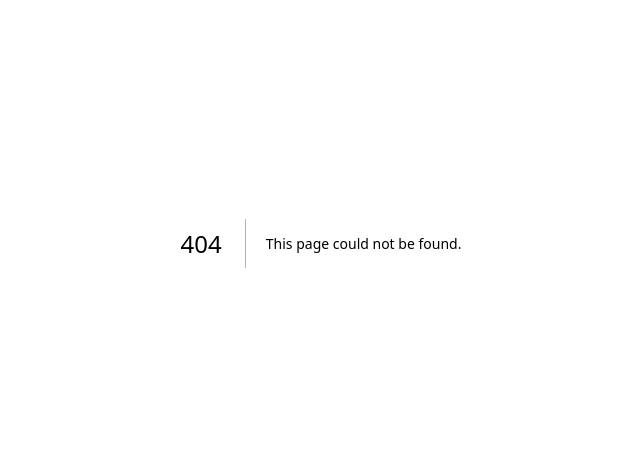
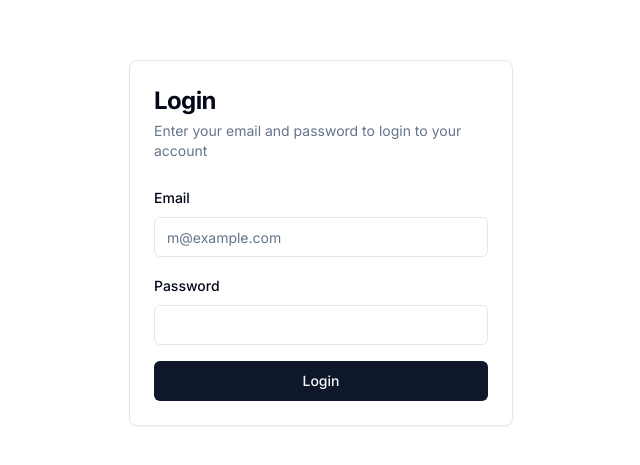
Before and after one commit to cayke1/PaymePls-FrontEnd, a Next.js app: page /login in a window 1280 px wide. Before the commit this address had no page. Shown: the part 157-622 px from the top of the page, without its empty margins (319-959 px from the left). Built offline with nearby package versions, Linux system fonts and the light colour scheme.

Commit message:
feat: login page skeleton

```diff
--- /dev/null
+++ b/src/app/login/page.tsx
@@ -0,0 +1,96 @@
+"use client";
+import { use, useContext, useEffect } from "react";
+// import { AuthContext } from "../contexts/Auth/AuthContext";
+import { z } from "zod";
+import { SubmitHandler, useForm } from "react-hook-form";
+import { zodResolver } from "@hookform/resolvers/zod";
+import {
+  Card,
+  CardContent,
+  CardDescription,
+  CardHeader,
+  CardTitle,
+} from "@/components/ui/card";
+import { Label } from "@/components/ui/label";
+import { Input } from "@/components/ui/input";
+import { Button } from "@/components/ui/button";
+// import { useRedirect } from "../hooks/useRedirect";
+// import { Events } from "../contexts/Alert/Events.enum"
+// import { AlertContext } from "../contexts/Alert/AlertContext";
+
+const LoginSchema = z.object({
+  email: z.string().email(),
+  password: z.string(),
+});
+
+type LoginSchemaType = z.infer<typeof LoginSchema>;
+export default function Login() {
+  //const { to } = useRedirect();
+  //   const auth = useContext(AuthContext);
+  //   const alert = useContext(AlertContext);
+  const {
+    register,
+    handleSubmit,
+    formState: { errors },
+  } = useForm<LoginSchemaType>({
+    resolver: zodResolver(LoginSchema),
+  });
+
+  useEffect(() => {
+    // const event = alert.getEvent();
+    // if (event) {
+    //   alert.alertEvent(event);
+    // }
+  });
+
+  const onSubmit: SubmitHandler<LoginSchemaType> = async (data) => {
+    console.log(data);
+    // const isUserLogged = await auth.signin(data.email, data.password);
+    // if (!isUserLogged) {
+    //   alert.alertEvent(Events.invalidCredentials);
+    // }
+    // if (isUserLogged) {
+    //   to("/dashboard/pdv");
+    // }
+  };
+  return (
+    <div className="flex items-center justify-center h-screen">
+      <Card className="mx-auto max-w-sm">
+        <CardHeader className="space-y-1">
+          <CardTitle className="text-2xl font-bold">Login</CardTitle>
+          <CardDescription>
+            Enter your email and password to login to your account
+          </CardDescription>
+        </CardHeader>
+        <CardContent>
+          <form onSubmit={handleSubmit(onSubmit)}>
+            <div className="space-y-4">
+              <div className="space-y-2">
+                <Label htmlFor="email">Email</Label>
+                <Input
+                  id="email"
+                  type="email"
+                  placeholder="m@example.com"
+                  required
+                  {...register("email")}
+                />
+              </div>
+              <div className="space-y-2">
+                <Label htmlFor="password">Password</Label>
+                <Input
+                  id="password"
+                  type="password"
+                  required
+                  {...register("password")}
+                />
+              </div>
+              <Button type="submit" className="w-full">
+                Login
+              </Button>
+            </div>
+          </form>
+        </CardContent>
+      </Card>
+    </div>
+  );
+}
--- a/src/app/page.tsx
+++ b/src/app/page.tsx
@@ -1,113 +1,5 @@
-import Image from "next/image";
-
-export default function Home() {
+export default function Component() {
   return (
-    <main className="flex min-h-screen flex-col items-center justify-between p-24">
-      <div className="z-10 w-full max-w-5xl items-center justify-between font-mono text-sm lg:flex">
-        <p className="fixed left-0 top-0 flex w-full justify-center border-b border-gray-300 bg-gradient-to-b from-zinc-200 pb-6 pt-8 backdrop-blur-2xl dark:border-neutral-800 dark:bg-zinc-800/30 dark:from-inherit lg:static lg:w-auto  lg:rounded-xl lg:border lg:bg-gray-200 lg:p-4 lg:dark:bg-zinc-800/30">
-          Get started by editing&nbsp;
-          <code className="font-mono font-bold">src/app/page.tsx</code>
-        </p>
-        <div className="fixed bottom-0 left-0 flex h-48 w-full items-end justify-center bg-gradient-to-t from-white via-white dark:from-black dark:via-black lg:static lg:size-auto lg:bg-none">
-          <a
-            className="pointer-events-none flex place-items-center gap-2 p-8 lg:pointer-events-auto lg:p-0"
-            href="https://vercel.com?utm_source=create-next-app&utm_medium=appdir-template&utm_campaign=create-next-app"
-            target="_blank"
-            rel="noopener noreferrer"
-          >
-            By{" "}
-            <Image
-              src="/vercel.svg"
-              alt="Vercel Logo"
-              className="dark:invert"
-              width={100}
-              height={24}
-              priority
-            />
-          </a>
-        </div>
-      </div>
-
-      <div className="relative z-[-1] flex place-items-center before:absolute before:h-[300px] before:w-full before:-translate-x-1/2 before:rounded-full before:bg-gradient-radial before:from-white before:to-transparent before:blur-2xl before:content-[''] after:absolute after:-z-20 after:h-[180px] after:w-full after:translate-x-1/3 after:bg-gradient-conic after:from-sky-200 after:via-blue-200 after:blur-2xl after:content-[''] before:dark:bg-gradient-to-br before:dark:from-transparent before:dark:to-blue-700 before:dark:opacity-10 after:dark:from-sky-900 after:dark:via-[#0141ff] after:dark:opacity-40 sm:before:w-[480px] sm:after:w-[240px] before:lg:h-[360px]">
-        <Image
-          className="relative dark:drop-shadow-[0_0_0.3rem_#ffffff70] dark:invert"
-          src="/next.svg"
-          alt="Next.js Logo"
-          width={180}
-          height={37}
-          priority
-        />
-      </div>
-
-      <div className="mb-32 grid text-center lg:mb-0 lg:w-full lg:max-w-5xl lg:grid-cols-4 lg:text-left">
-        <a
-          href="https://nextjs.org/docs?utm_source=create-next-app&utm_medium=appdir-template&utm_campaign=create-next-app"
-          className="group rounded-lg border border-transparent px-5 py-4 transition-colors hover:border-gray-300 hover:bg-gray-100 hover:dark:border-neutral-700 hover:dark:bg-neutral-800/30"
-          target="_blank"
-          rel="noopener noreferrer"
-        >
-          <h2 className="mb-3 text-2xl font-semibold">
-            Docs{" "}
-            <span className="inline-block transition-transform group-hover:translate-x-1 motion-reduce:transform-none">
-              -&gt;
-            </span>
-          </h2>
-          <p className="m-0 max-w-[30ch] text-sm opacity-50">
-            Find in-depth information about Next.js features and API.
-          </p>
-        </a>
-
-        <a
-          href="https://nextjs.org/learn?utm_source=create-next-app&utm_medium=appdir-template-tw&utm_campaign=create-next-app"
-          className="group rounded-lg border border-transparent px-5 py-4 transition-colors hover:border-gray-300 hover:bg-gray-100 hover:dark:border-neutral-700 hover:dark:bg-neutral-800/30"
-          target="_blank"
-          rel="noopener noreferrer"
-        >
-          <h2 className="mb-3 text-2xl font-semibold">
-            Learn{" "}
-            <span className="inline-block transition-transform group-hover:translate-x-1 motion-reduce:transform-none">
-              -&gt;
-            </span>
-          </h2>
-          <p className="m-0 max-w-[30ch] text-sm opacity-50">
-            Learn about Next.js in an interactive course with&nbsp;quizzes!
-          </p>
-        </a>
-
-        <a
-          href="https://vercel.com/templates?framework=next.js&utm_source=create-next-app&utm_medium=appdir-template&utm_campaign=create-next-app"
-          className="group rounded-lg border border-transparent px-5 py-4 transition-colors hover:border-gray-300 hover:bg-gray-100 hover:dark:border-neutral-700 hover:dark:bg-neutral-800/30"
-          target="_blank"
-          rel="noopener noreferrer"
-        >
-          <h2 className="mb-3 text-2xl font-semibold">
-            Templates{" "}
-            <span className="inline-block transition-transform group-hover:translate-x-1 motion-reduce:transform-none">
-              -&gt;
-            </span>
-          </h2>
-          <p className="m-0 max-w-[30ch] text-sm opacity-50">
-            Explore starter templates for Next.js.
-          </p>
-        </a>
-
-        <a
-          href="https://vercel.com/new?utm_source=create-next-app&utm_medium=appdir-template&utm_campaign=create-next-app"
-          className="group rounded-lg border border-transparent px-5 py-4 transition-colors hover:border-gray-300 hover:bg-gray-100 hover:dark:border-neutral-700 hover:dark:bg-neutral-800/30"
-          target="_blank"
-          rel="noopener noreferrer"
-        >
-          <h2 className="mb-3 text-2xl font-semibold">
-            Deploy{" "}
-            <span className="inline-block transition-transform group-hover:translate-x-1 motion-reduce:transform-none">
-              -&gt;
-            </span>
-          </h2>
-          <p className="m-0 max-w-[30ch] text-balance text-sm opacity-50">
-            Instantly deploy your Next.js site to a shareable URL with Vercel.
-          </p>
-        </a>
-      </div>
-    </main>
-  );
+    <h2>a</h2>
+  )
 }
```
